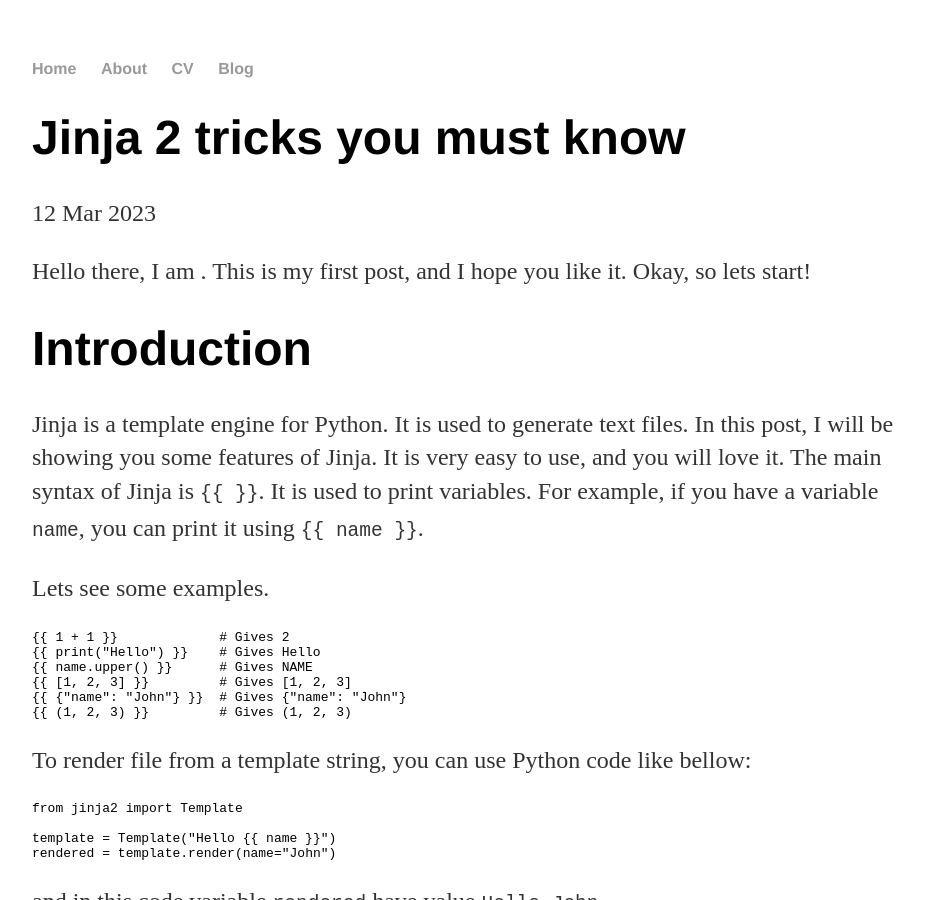
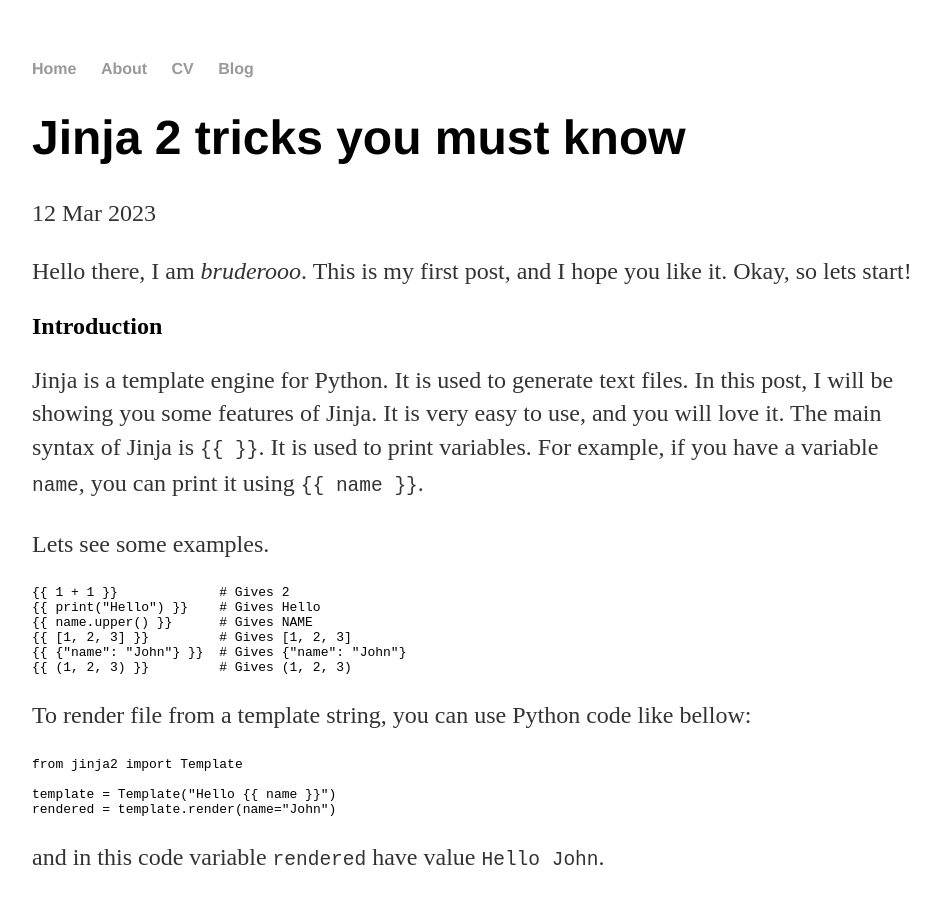
Before and after one commit to bruderooo/bruderooo.github.io, a Jekyll site: the page built from _posts/2023-03-12-jinja2-tricks-must-know.md, in a window 1280 px wide and 900 px high. Shown: the whole window, without its empty margins (160-1100 px from the left). Built offline with Jekyll 4.4.1, drawn with Linux system fonts in a browser that asks for light colours.

Commit message:
**add** smaller headers. **add** config file

````diff
--- a/_config.yml
+++ b/_config.yml
@@ -1,5 +1,7 @@
 theme: jekyll-theme-cayman
-author: Szymon Jacoń
 title: Szymon Jacoń, ML Engineer
 description: Witamy w koloni
 permalink: /blog/:year/:month/:day/:title
+highlighter: rouge
+gist:
+  noscript: false
--- a/_posts/2023-03-12-jinja2-tricks-must-know.md
+++ b/_posts/2023-03-12-jinja2-tricks-must-know.md
@@ -3,9 +3,9 @@
 title: "Jinja 2 tricks you must know"
 date: 2023-03-12
 ---
-Hello there, I am {{ author }}. This is my first post, and I hope you like it. Okay, so lets start!
+Hello there, I am _bruderooo_. This is my first post, and I hope you like it. Okay, so lets start!
 {% raw %}
-# Introduction
+## Introduction
 Jinja is a template engine for Python. It is used to generate text files. In this post, I will be
 showing you some features of Jinja. It is very easy to use, and you will love it. The main syntax
 of Jinja is `{{ }}`. It is used to print variables. For example, if you have a variable `name`,
@@ -40,7 +40,7 @@
 ```
 and in this code, variable `rendered` have content of file `index.html` with swapped tag `{{ name }}` to value `John`.
 
-# Jinja Features
+## Jinja Features
 Jinja is very powerful. It has loops, functions and conditions. Lets see some examples.
 
 ### Loops
@@ -83,6 +83,6 @@
 and this will print `NAME`.
 
 
-# Conclusion
+## Conclusion
 In this post, I showed you some features of Jinja. I hope you liked it. In next post I will show how to use Jinja to master writing SQL queries. If you have any questions, you can write to me on LinkedIn or send me a email. Thank you for reading!
 {% endraw %}
````
